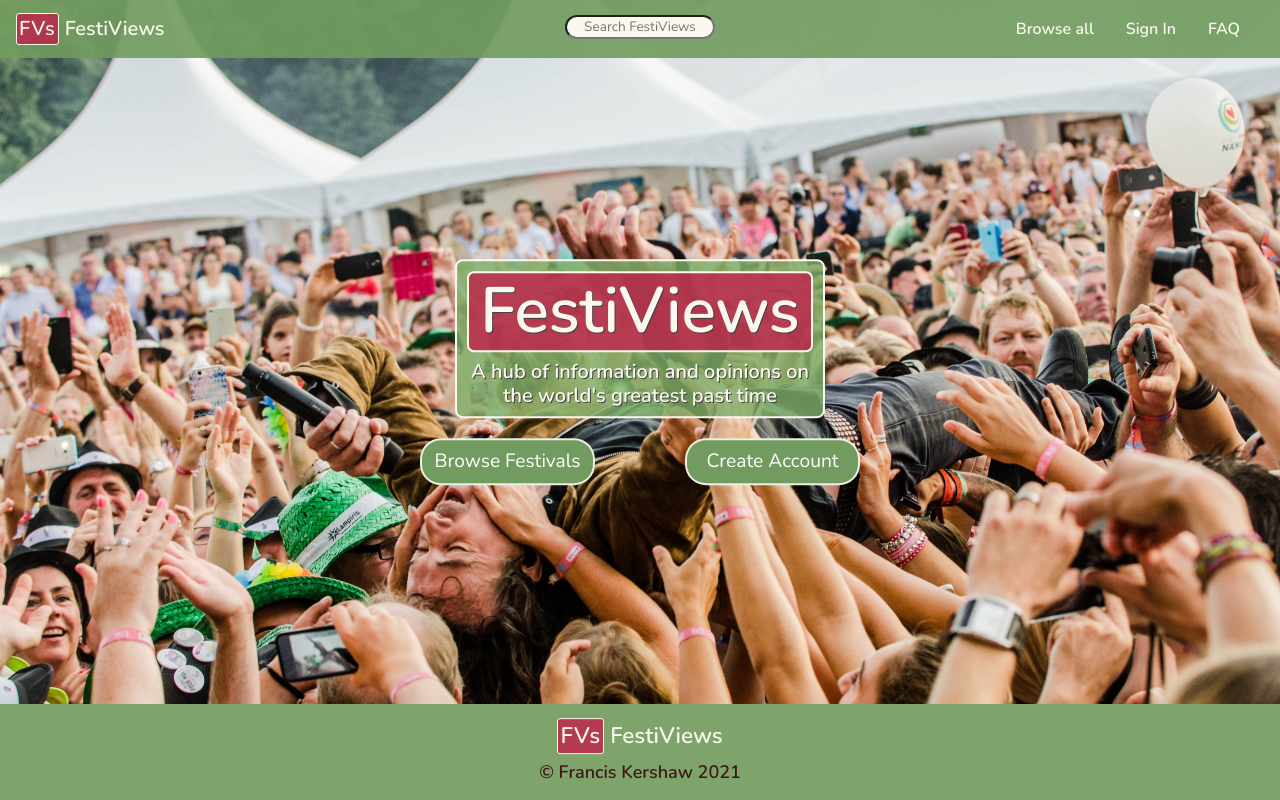
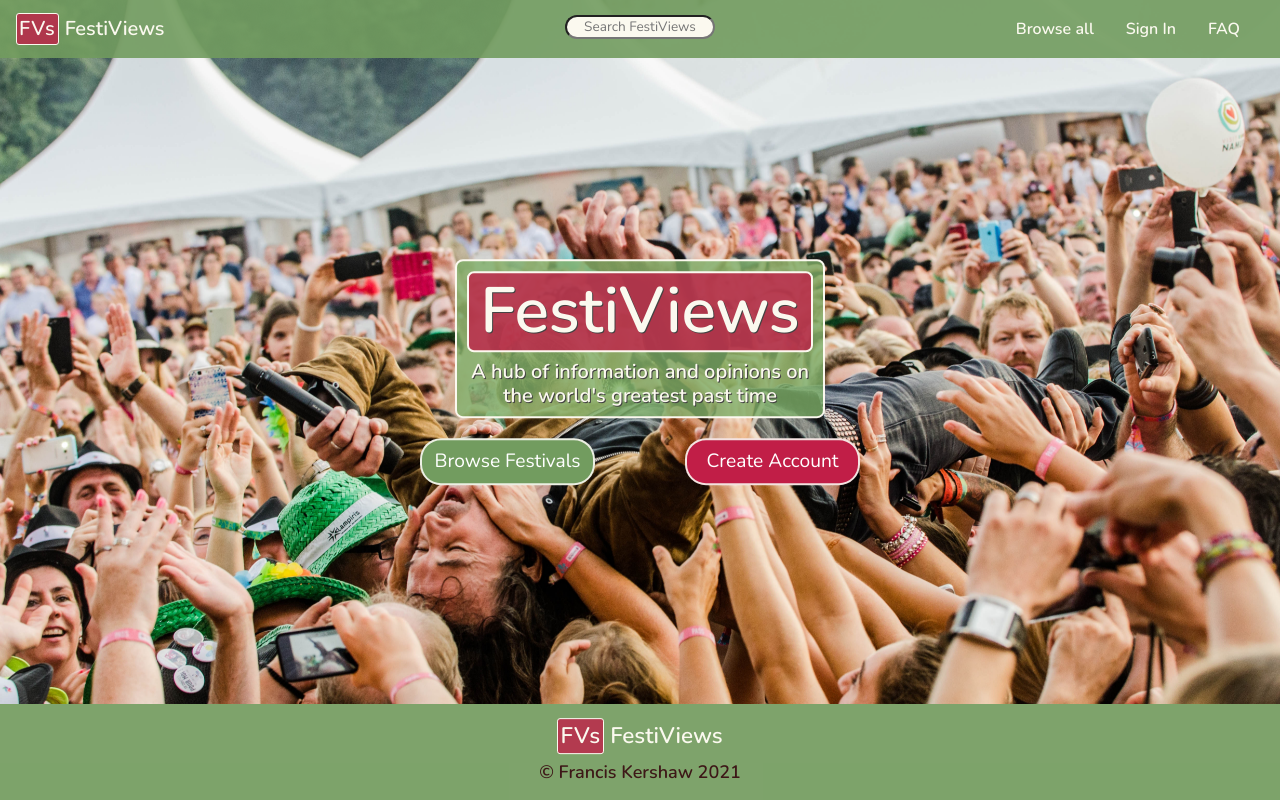
Before and after one commit to franciskershaw/festiviews, a Flask app: page / in a window 1280 px wide. Run offline with Flask 2, Linux system fonts and the light colour scheme; some libraries are stand-ins or nearby versions.

Commit message:
amend colour of 'create account' button on index.html to red

```diff
--- a/static/css/style.css
+++ b/static/css/style.css
@@ -144,6 +144,16 @@ a.nav-logo {
     margin-top: 5px;
     border-radius: 13px;
     background-color: #fbf9ef;
+}
+
+#create-account {
+    background-color: #c11e47;
+}
+
+#create-account:hover {
+    background-color: #fbf9ef;
+    color: #c11e47;
+    border: 2px solid #c11e47;
 }
 
 #copyright {
--- a/templates/index.html
+++ b/templates/index.html
@@ -21,7 +21,7 @@
         {% else %}
         <div class="col-12 col-md-6"><a href="{{ url_for('browse') }}" class="btn btn-primary btn-md cta-btn"
             role="button">Browse Festivals</a></div>
-        <div class="col-12 col-md-6"><a href="{{ url_for('sign_up') }}" class="btn btn-primary btn-md cta-btn"
+        <div class="col-12 col-md-6"><a id="create-account" href="{{ url_for('sign_up') }}" class="btn btn-primary btn-md cta-btn"
             role="button">Create Account</a></div>
         {% endif %}
       </div>
```
